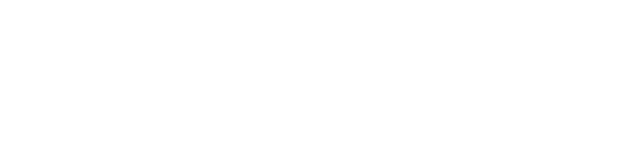
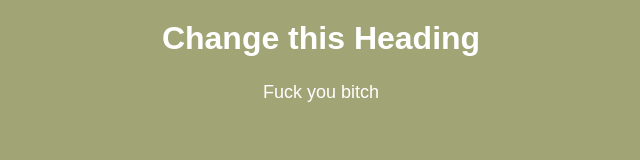
Before and after one commit to PranayGupta987/Javascript-InDetail-, a plain HTML site: page DOM in Js/index.html in a window 1280 px wide. Shown: the whole page, without its empty margins (319-959 px from the left). Drawn offline with Linux system fonts and the light colour scheme.

Commit message:
easy shit

```diff
--- a/DOM in Js/index.html
+++ b/DOM in Js/index.html
@@ -3,9 +3,12 @@
 <head>
     <meta charset="UTF-8">
     <meta name="viewport" content="width=device-width, initial-scale=1.0">
-    <title>Document</title>
+    <title>Js</title>
+    <link rel="stylesheet" href="styles.css">
 </head>
 <body>
-
+    <h1>Change this Heading</h1>
+    <p id ="demo">My name is Pranay Gupta</p>
 </body>
+<script src="script.js"></script>
 </html>
--- a/DOM in Js/script.js
+++ b/DOM in Js/script.js
@@ -0,0 +1 @@
+document.getElementById("demo").innerHTML = "Fuck you bitch";
--- a/DOM in Js/styles.css
+++ b/DOM in Js/styles.css
@@ -0,0 +1,18 @@
+body{
+    font-family: Arial, sans-serif;
+    margin: 0;
+    padding: 0;
+    background-color: #a1a576;
+    color: white;
+}
+
+h1{
+    text-align: center;
+    margin-top: 20px;
+}
+p{
+    font-size: 18px;
+    line-height: 1.6;
+    margin: 20px;
+    text-align: center;
+}
```
